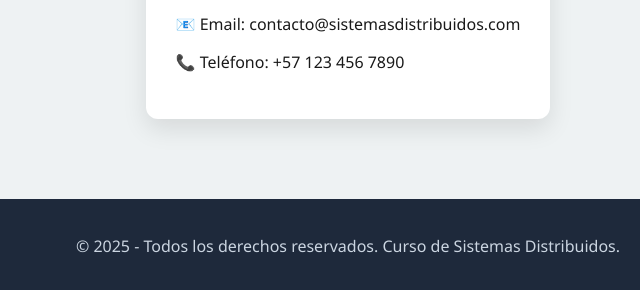
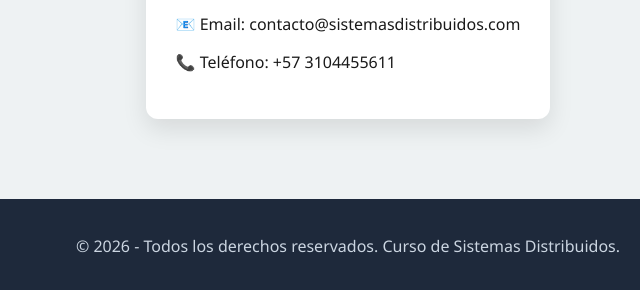
Before and after one commit to WilmerParra123/sitio-sistemas-distribuidos, a plain HTML site: page contacto.html in a window 1280 px wide. Shown: the part 701-991 px from the top of the page, 292-932 px from the left. Drawn offline with Linux system fonts and the light colour scheme.

Commit message:
Update contacto.html

```diff
--- a/contacto.html
+++ b/contacto.html
@@ -33,11 +33,11 @@
             <button type="submit">Enviar</button>
         </form>
         <p>📧 Email: contacto@sistemasdistribuidos.com</p>
-        <p>📞 Teléfono: +57 123 456 7890</p>
+        <p>📞 Teléfono: +57 3104455611</p>
     </main>
 
     <footer>
-        <p>&copy; 2025 - Todos los derechos reservados. Curso de Sistemas Distribuidos.</p>
+        <p>&copy; 2026 - Todos los derechos reservados. Curso de Sistemas Distribuidos.</p>
     </footer>
 </body>
 </html>
```
